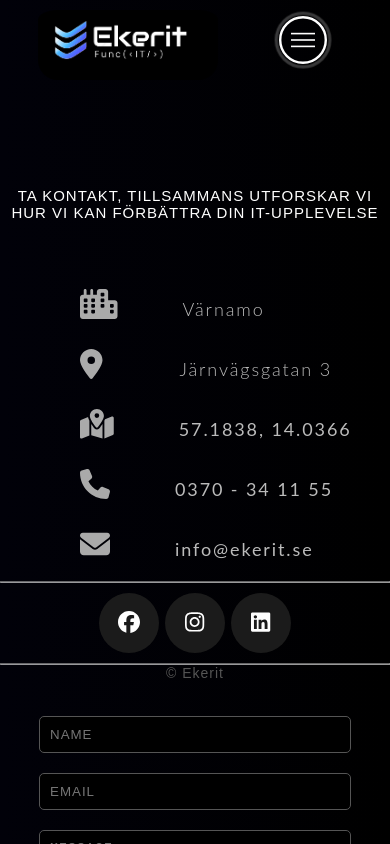
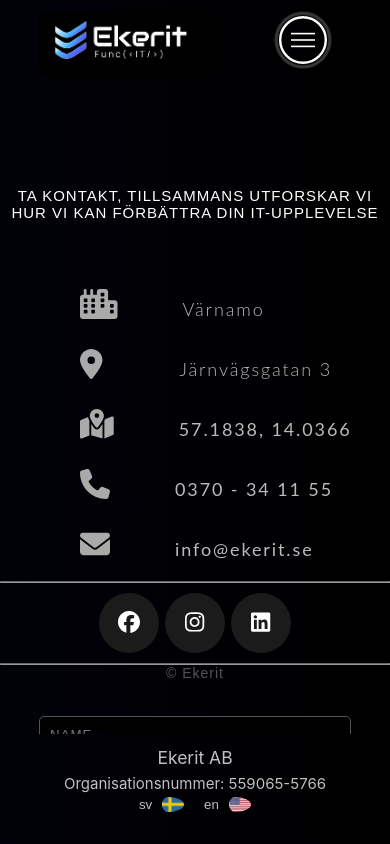
Before and after one commit to SultanYasin/ekeritab, a Vue app: page /contact in a window 390 px wide. Built offline with nearby package versions, Linux system fonts and the light colour scheme.

Commit message:
fix  contact

```diff
--- a/src/views/Contact.vue
+++ b/src/views/Contact.vue
@@ -358,10 +358,14 @@
 /* ___________________________________________________________________________________________________Begin Media Queries*/
 @media screen and (max-width: 850px) {
 
+.wrapper{
 
+  overflow: auto;
+}
   #contact{
-    height: auto;
-    padding-top: 8vh;
+    height: 100vh;
+    padding: 8vh 0;
+
   }
   .contact-wrapper {
     display: flex;
```
